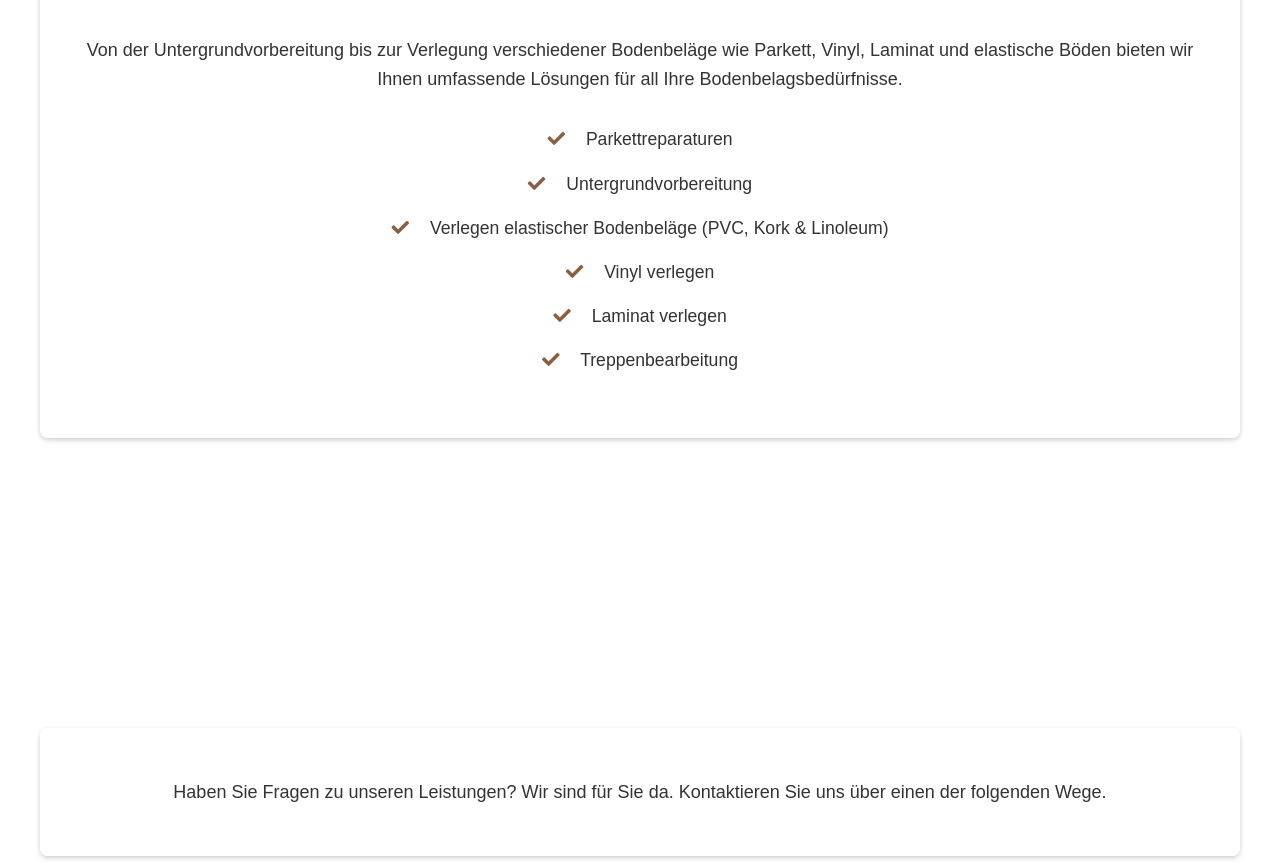
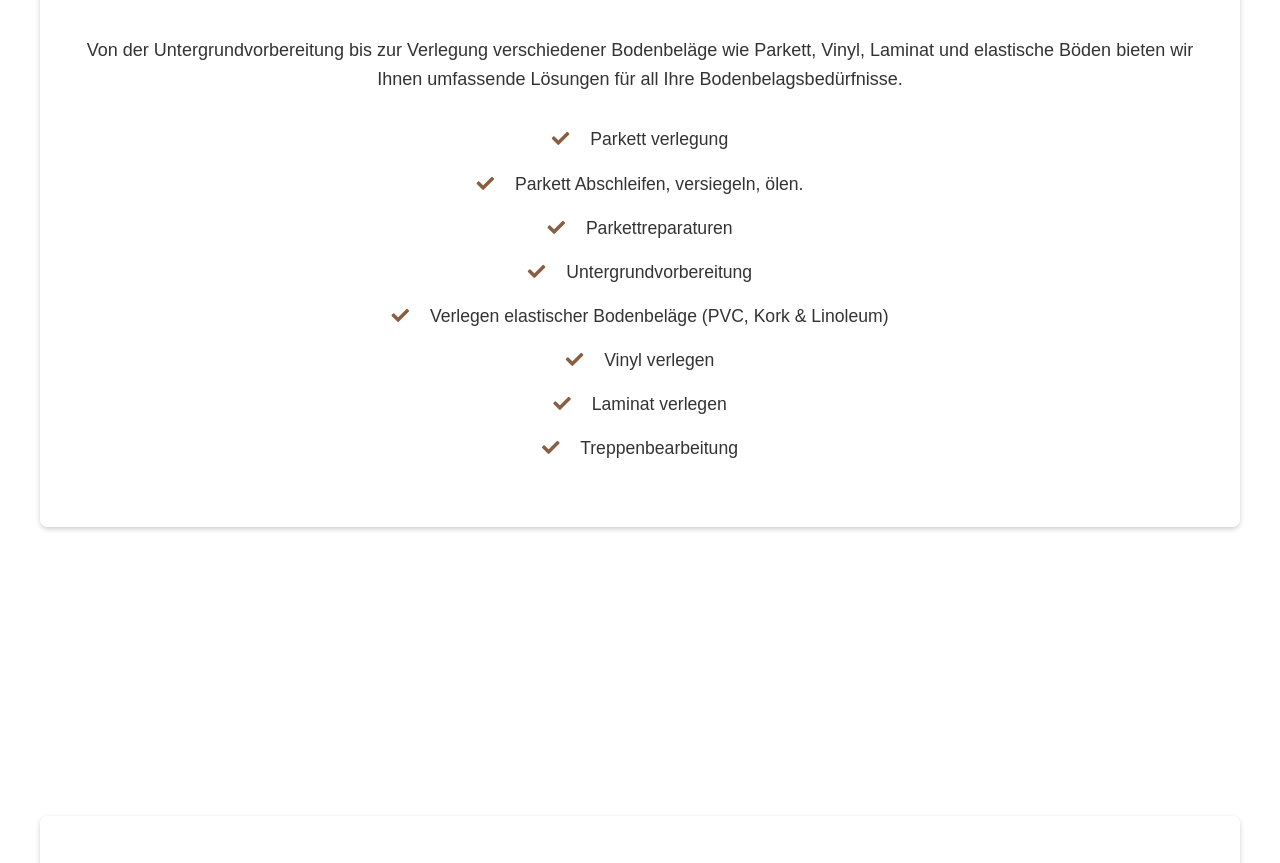
Before and after one commit to EdwardTG/hardwood, a plain HTML site: page index.html in a window 1280 px wide. Shown: the part 940-1803 px from the top of the page. Drawn offline with Linux system fonts and the light colour scheme.

Commit message:
adding new text

```diff
--- a/index.html
+++ b/index.html
@@ -28,6 +28,8 @@
                 <div class="about-text">
                     <p>Von der Untergrundvorbereitung bis zur Verlegung verschiedener Bodenbeläge wie Parkett, Vinyl, Laminat und elastische Böden bieten wir Ihnen umfassende Lösungen für all Ihre Bodenbelagsbedürfnisse.</p>
                     <ul class="features">
+                        <li><i class="fas fa-check"></i> Parkett verlegung</li>
+                        <li><i class="fas fa-check"></i> Parkett Abschleifen, versiegeln, ölen.</li>
                         <li><i class="fas fa-check"></i> Parkettreparaturen</li>
                         <li><i class="fas fa-check"></i> Untergrundvorbereitung</li>
                         <li><i class="fas fa-check"></i> Verlegen elastischer Bodenbeläge (PVC, Kork & Linoleum)</li>
```
